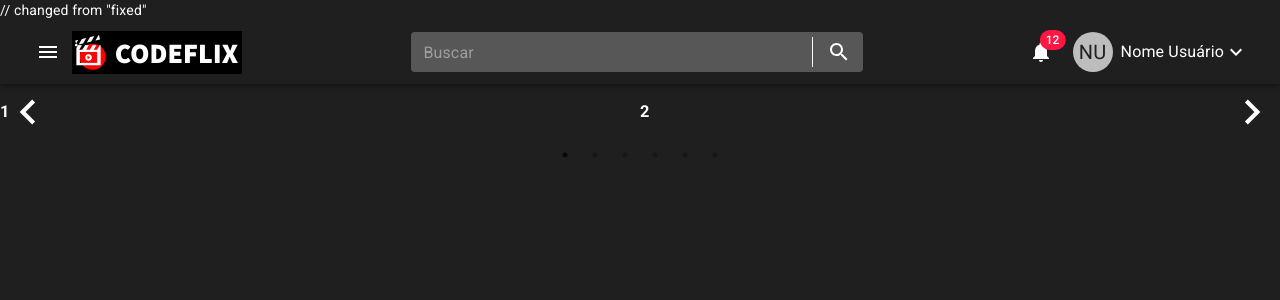
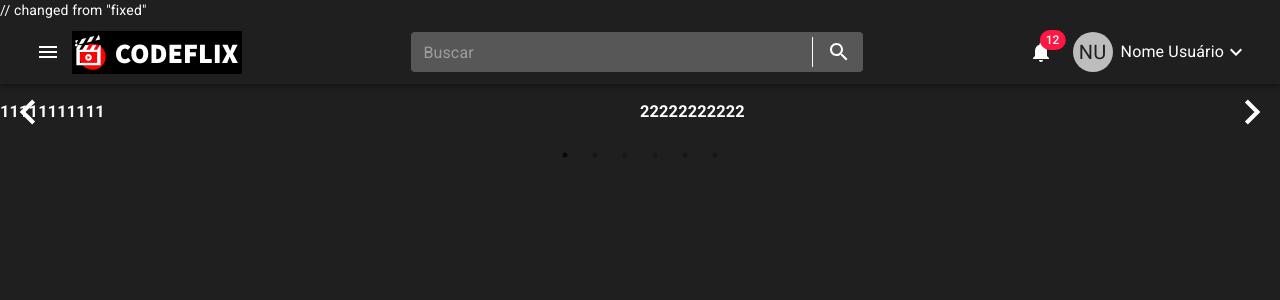
Before and after one commit to bampli/micro-codeflix, a React (Create React App) app: page / in a window 1280 px wide. Shown: the top 300 px of the page. Built offline with nearby package versions, Linux system fonts and the light colour scheme.

Commit message:
fix typo

```diff
--- a/src/pages/Home.tsx
+++ b/src/pages/Home.tsx
@@ -27,22 +27,22 @@ const Home: React.FunctionComponent = (props) => {
     return (
         <Slider {...settings}>
             <div>
-                <h3>1</h3>
+                <h3>11111111111</h3>
             </div>
             <div>
-                <h3>2</h3>
+                <h3>22222222222</h3>
             </div>
             <div>
-                <h3>3</h3>
+                <h3>33333333333</h3>
             </div>
             <div>
-                <h3>4</h3>
+                <h3>44444444444</h3>
             </div>
             <div>
-                <h3>5</h3>
+                <h3>55555555555</h3>
             </div>
             <div>
-                <h3>6</h3>
+                <h3>66666666666</h3>
             </div>
         </Slider>
     );
```
